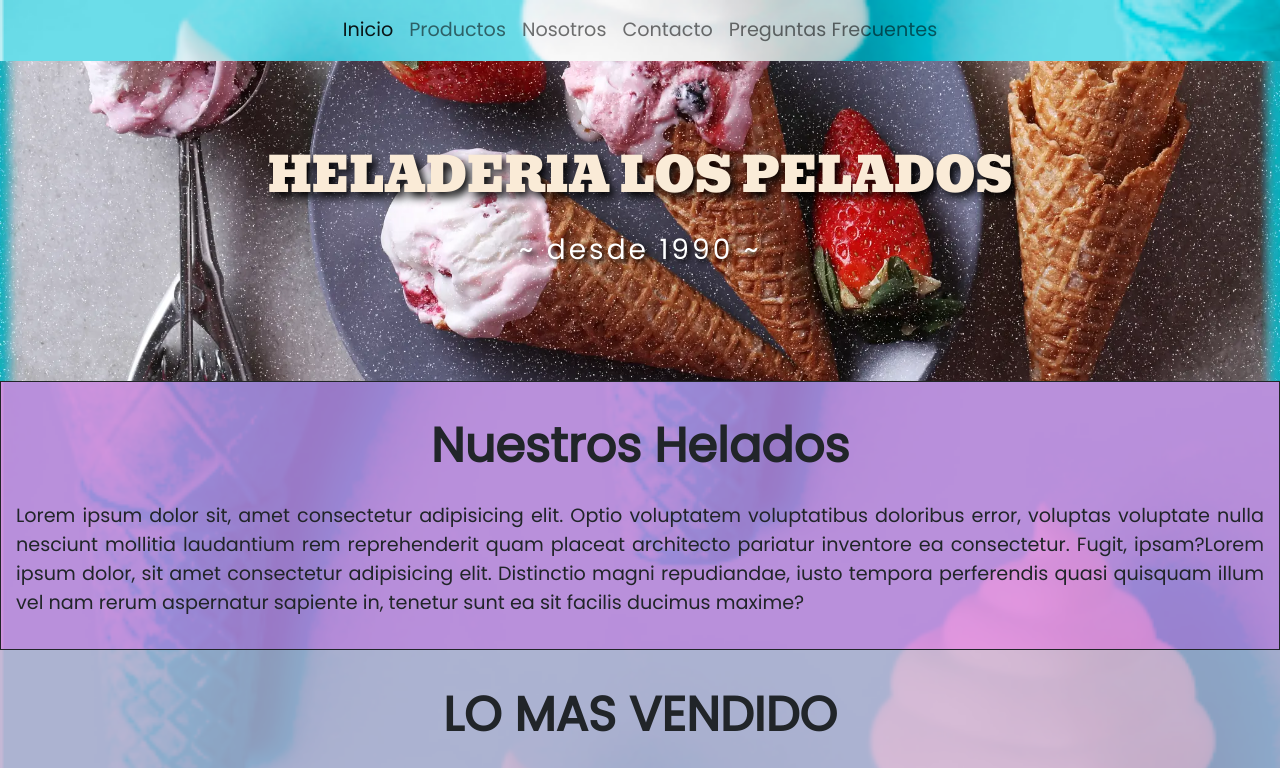
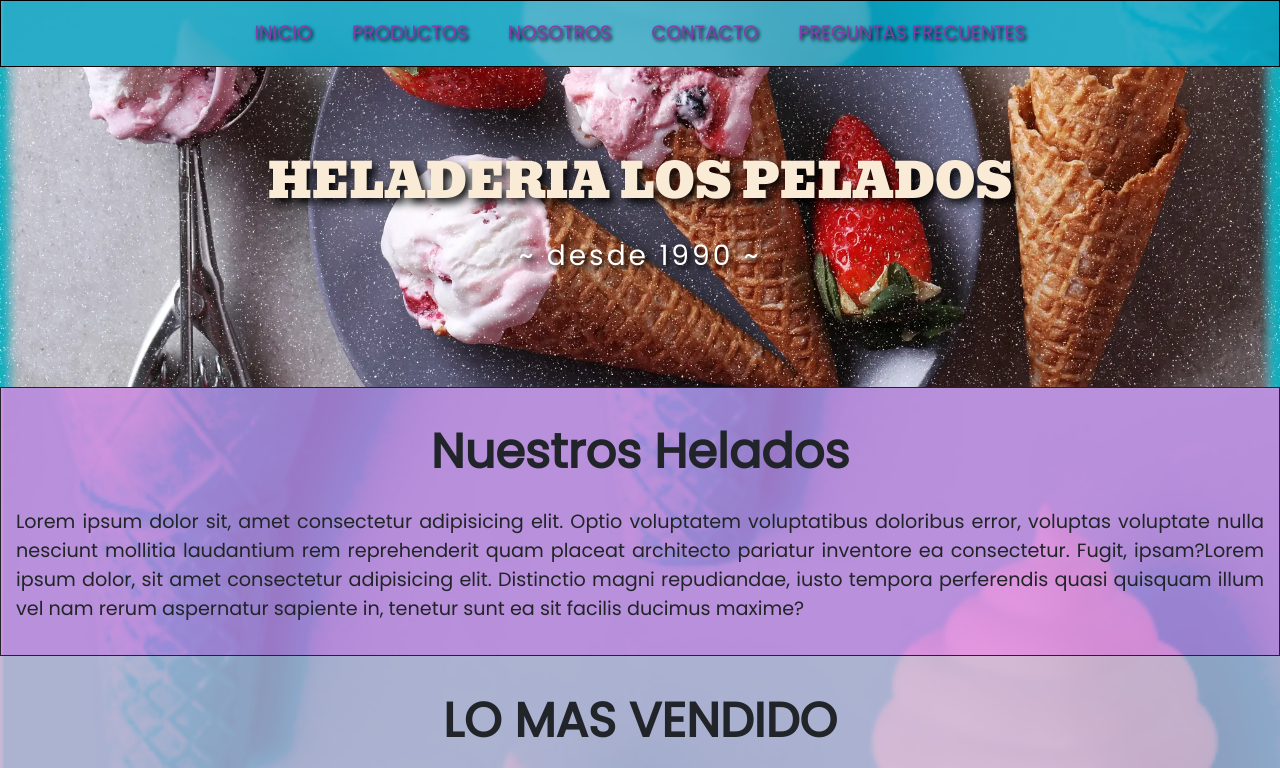
Before and after one commit to lucaslegui/heladosconbootstrap, a plain HTML site: page index.html in a window 1280 px wide. Shown: the top 768 px of the page. Drawn offline with Linux system fonts and the light colour scheme.

Commit message:
custom nav y sticky

```diff
--- a/css/stylo.css
+++ b/css/stylo.css
@@ -32,7 +32,22 @@ h3 {
   padding: 20px 0;
 }
 
-
+#navBar{
+  background-color: rgba(13, 152, 186, 0.7);
+  border: solid 1px black;
+}
+#navBar a{
+  color: #843cae;
+  text-decoration: none;
+  text-shadow: black 0.1em 0.1em 0.2em;
+  list-style: none;
+  padding: 10px 20px;
+  text-transform: uppercase;
+}
+#navBar a:hover {
+  cursor: pointer;
+  background-color: blue;
+}
 /* BANNER */
 
 #banner{
--- a/index.html
+++ b/index.html
@@ -11,7 +11,7 @@
 </head>
 
 <body>
-    <nav class="navbar navbar-expand-lg navbar-light">
+    <nav class="navbar navbar-expand-lg navbar-light sticky-top" id="navBar">
         <div class="container-fluid">
             <!-- <a class="navbar-brand" href="#">Navbar</a> -->
             <button class="navbar-toggler" type="button" data-bs-toggle="collapse"
```
